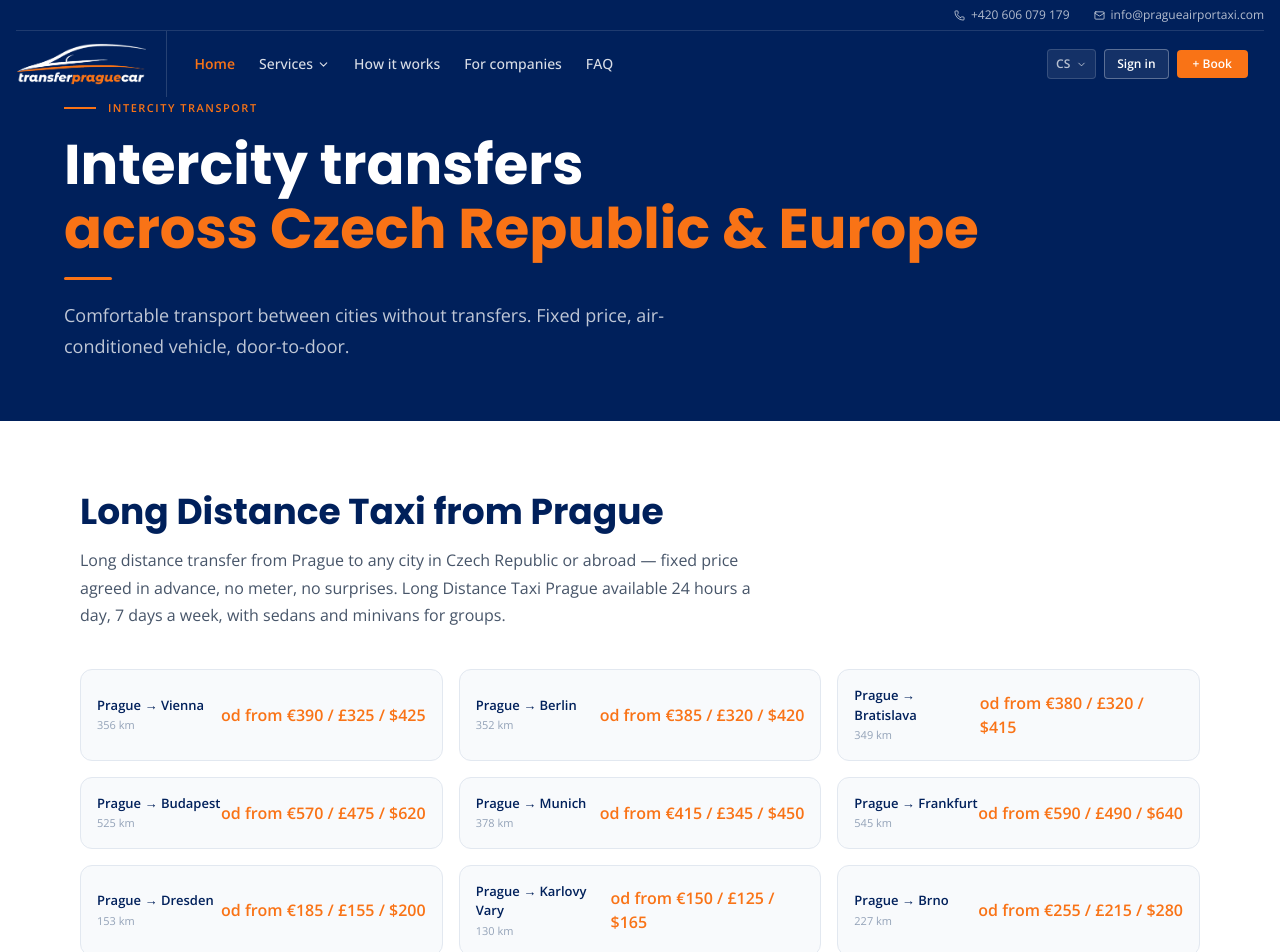
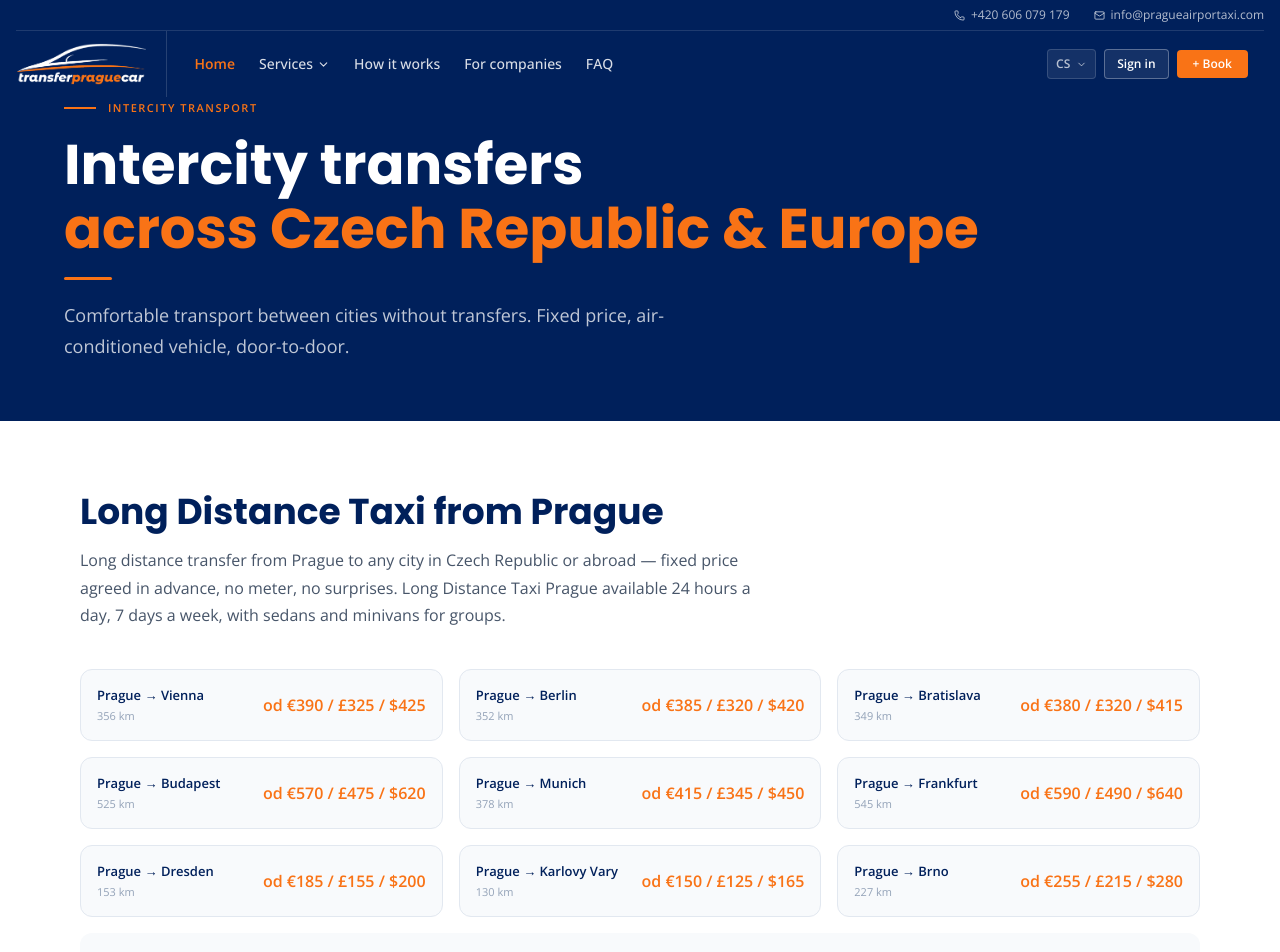
Before and after one commit to pragueridecz-cloud/website_en, a Next.js app: page /intercity-transport in a window 1280 px wide. Shown: the top 952 px of the page. Built offline with nearby package versions, Linux system fonts and the light colour scheme.

Commit message:
Remove 'from' prefix from all prices - show only €/£/$ amounts

```diff
--- a/app/hourly-rental/page.tsx
+++ b/app/hourly-rental/page.tsx
@@ -10,7 +10,7 @@ import {
 
 export const metadata: Metadata = {
   title: "Hourly Rental auta s driverem Prague | pragueairportaxi.com",
-  description: "Auto s driverem Prague from €29/hod — chauffeur service, VIP transport, pronájem drivere nahiny nebo celý den. Business schůzky, svatby, výlety za město. Sedan i minivan.",
+  description: "Auto s driverem Prague €29/hod — chauffeur service, VIP transport, pronájem drivere nahiny nebo celý den. Business schůzky, svatby, výlety za město. Sedan i minivan.",
   keywords: "pronájem auta s driverem Prague, chauffeur service Prague, auto s šoférem Prague,hinový transfer Prague, firemní driver Prague, prohlídka Prahy s driverem",
   openGraph: {
     title: "Hourly Rental auta s driverem Prague | Od €29/hod | pragueairportaxi.com",
@@ -72,7 +72,7 @@ export default function HodinPronajem() {
             </h1>
             <div style={{ width: "48px", height: "3px", background: "#F97316", borderRadius: "2px", marginBottom: "20px" }} />
             <p style={{ color: "rgba(255,255,255,0.75)", fontSize: "18px", lineHeight: 1.7, maxWidth: "600px" }}>
-              Car with driver in Prague from €29/hr — chauffeur service for business and private use. Perfect for business meetings, VIP transport, city tours, shopping or day trips. Sedans and minivans, available by the hour or full day. Driver exclusively for you — no shared rides, no parking stress.
+              Car with driver in Prague €29/hr — chauffeur service for business and private use. Perfect for business meetings, VIP transport, city tours, shopping or day trips. Sedans and minivans, available by the hour or full day. Driver exclusively for you — no shared rides, no parking stress.
             </p>
           </div>
         </div>
--- a/app/intercity-transport/page.tsx
+++ b/app/intercity-transport/page.tsx
@@ -32,18 +32,18 @@ const schema = {
 }
 
 const ROUTES = [
-  { from: "Prague", to: "Brno", price: "from €255 / £215 / $280", km: "227 km", time: "2.5h" },
-  { from: "Prague", to: "Vienna", price: "from €390 / £325 / $425", km: "356 km", time: "3.5h" },
-  { from: "Prague", to: "Munich", price: "from €415 / £345 / $450", km: "378 km", time: "4h" },
-  { from: "Prague", to: "Berlin", price: "from €385 / £320 / $420", km: "352 km", time: "4h" },
-  { from: "Prague", to: "Dresden", price: "from €185 / £155 / $200", km: "153 km", time: "1.5h" },
-  { from: "Prague", to: "Warsaw", price: "from €705 / £590 / $770", km: "660 km", time: "7h" },
-  { from: "Prague", to: "Bratislava", price: "from €380 / £320 / $415", km: "349 km", time: "3.5h" },
-  { from: "Prague", to: "Wrocław", price: "from €310 / £260 / $340", km: "280 km", time: "3h" },
-  { from: "Prague", to: "Plzeň", price: "from €125 / £105 / $135", km: "91 km", time: "1h" },
-  { from: "Prague", to: "České Budějovice", price: "from €195 / £165 / $215", km: "168 km", time: "2h" },
-  { from: "Prague", to: "Olomouc", price: "from €335 / £280 / $365", km: "303 km", time: "3h" },
-  { from: "Prague", to: "Salzburg", price: "from €430 / £360 / $470", km: "396 km", time: "4.5h" },
+  { from: "Prague", to: "Brno", price: "€255 / £215 / $280", km: "227 km", time: "2.5h" },
+  { from: "Prague", to: "Vienna", price: "€390 / £325 / $425", km: "356 km", time: "3.5h" },
+  { from: "Prague", to: "Munich", price: "€415 / £345 / $450", km: "378 km", time: "4h" },
+  { from: "Prague", to: "Berlin", price: "€385 / £320 / $420", km: "352 km", time: "4h" },
+  { from: "Prague", to: "Dresden", price: "€185 / £155 / $200", km: "153 km", time: "1.5h" },
+  { from: "Prague", to: "Warsaw", price: "€705 / £590 / $770", km: "660 km", time: "7h" },
+  { from: "Prague", to: "Bratislava", price: "€380 / £320 / $415", km: "349 km", time: "3.5h" },
+  { from: "Prague", to: "Wrocław", price: "€310 / £260 / $340", km: "280 km", time: "3h" },
+  { from: "Prague", to: "Plzeň", price: "€125 / £105 / $135", km: "91 km", time: "1h" },
+  { from: "Prague", to: "České Budějovice", price: "€195 / £165 / $215", km: "168 km", time: "2h" },
+  { from: "Prague", to: "Olomouc", price: "€335 / £280 / $365", km: "303 km", time: "3h" },
+  { from: "Prague", to: "Salzburg", price: "€430 / £360 / $470", km: "396 km", time: "4.5h" },
 ]
 
 const VYHODY = [
@@ -113,15 +113,15 @@ export default function MezimestskaPage() {
             </p>
             <div className="grid md:grid-cols-2 lg:grid-cols-3 gap-4">
               {[
-                { from: "Prague", to: "Vienna", price: "from €390 / £325 / $425", km: "356 km" },
-                { from: "Prague", to: "Berlin", price: "from €385 / £320 / $420", km: "352 km" },
-                { from: "Prague", to: "Bratislava", price: "from €380 / £320 / $415", km: "349 km" },
-                { from: "Prague", to: "Budapest", price: "from €570 / £475 / $620", km: "525 km" },
-                { from: "Prague", to: "Munich", price: "from €415 / £345 / $450", km: "378 km" },
-                { from: "Prague", to: "Frankfurt", price: "from €590 / £490 / $640", km: "545 km" },
-                { from: "Prague", to: "Dresden", price: "from €185 / £155 / $200", km: "153 km" },
-                { from: "Prague", to: "Karlovy Vary", price: "from €150 / £125 / $165", km: "130 km" },
-                { from: "Prague", to: "Brno", price: "from €255 / £215 / $280", km: "227 km" },
+                { from: "Prague", to: "Vienna", price: "€390 / £325 / $425", km: "356 km" },
+                { from: "Prague", to: "Berlin", price: "€385 / £320 / $420", km: "352 km" },
+                { from: "Prague", to: "Bratislava", price: "€380 / £320 / $415", km: "349 km" },
+                { from: "Prague", to: "Budapest", price: "€570 / £475 / $620", km: "525 km" },
+                { from: "Prague", to: "Munich", price: "€415 / £345 / $450", km: "378 km" },
+                { from: "Prague", to: "Frankfurt", price: "€590 / £490 / $640", km: "545 km" },
+                { from: "Prague", to: "Dresden", price: "€185 / £155 / $200", km: "153 km" },
+                { from: "Prague", to: "Karlovy Vary", price: "€150 / £125 / $165", km: "130 km" },
+                { from: "Prague", to: "Brno", price: "€255 / £215 / $280", km: "227 km" },
               ].map((r) => (
                 <div key={r.to} className="flex items-center justify-between rounded-xl p-4"
                   style={{ background: "#f8fafc", border: "1px solid #e2e8f0" }}>
--- a/app/layout.tsx
+++ b/app/layout.tsx
@@ -3,11 +3,11 @@ import ProgressBar from "@/components/ProgressBar";
 import "./globals.css";
 
 export const metadata: Metadata = {
-  title: "Prague Airport Taxi | Transport to/from Prague Airport from €29",
-  description: "Rezervujte dopravu to/from Prague Airport in advance. Fixed price, professional driver, sledování letu. Sedan from €29, minivan od €36. Bez příplatků za delay.",
+  title: "Prague Airport Taxi | Transport to/from Prague Airport €29",
+  description: "Rezervujte dopravu to/from Prague Airport in advance. Fixed price, professional driver, sledování letu. Sedan €29, minivan od €36. Bez příplatků za delay.",
   keywords: "doprava na airport Prague, transfer airport Prague, odvoz na airport levně, taxi airport Prague, booking auta na airport",
   openGraph: {
-    title: "Prague Airport Taxi | Transport na airport Prague from €29",
+    title: "Prague Airport Taxi | Transport na airport Prague €29",
     description: "Fixed price, professional driver, sledování letu. Bez příplatků za delay letu.",
     url: "https://www.pragueairportaxi.com",
     siteName: "NaLetistelevne.cz",
--- a/components/Fleet.tsx
+++ b/components/Fleet.tsx
@@ -10,7 +10,7 @@ const cars = [
     model: "VW Passat a podobný",
     passengers: 4,
     luggage: 3,
-    price: "from €29",
+    price: "€29",
     hourlyPrice: "€29/h",
     features: ["Air conditioning", "Wi-Fi", "Water included"],
     tag: null,
--- a/components/FloatingCTA.tsx
+++ b/components/FloatingCTA.tsx
@@ -64,7 +64,7 @@ export default function FloatingCTA() {
           padding: "2px 10px",
           fontSize: "12px",
           fontWeight: 600,
-        }}>from €29</span>
+        }}>€29</span>
       </button>
       <style>{`
         @media (max-width: 480px) {
```
Also changed, not shown: app/airport-transfer/page.tsx (+5 -5 lines), components/AirportMapDetail.tsx (+7 -7 lines), components/CoverageMap.tsx (+9 -9 lines).
